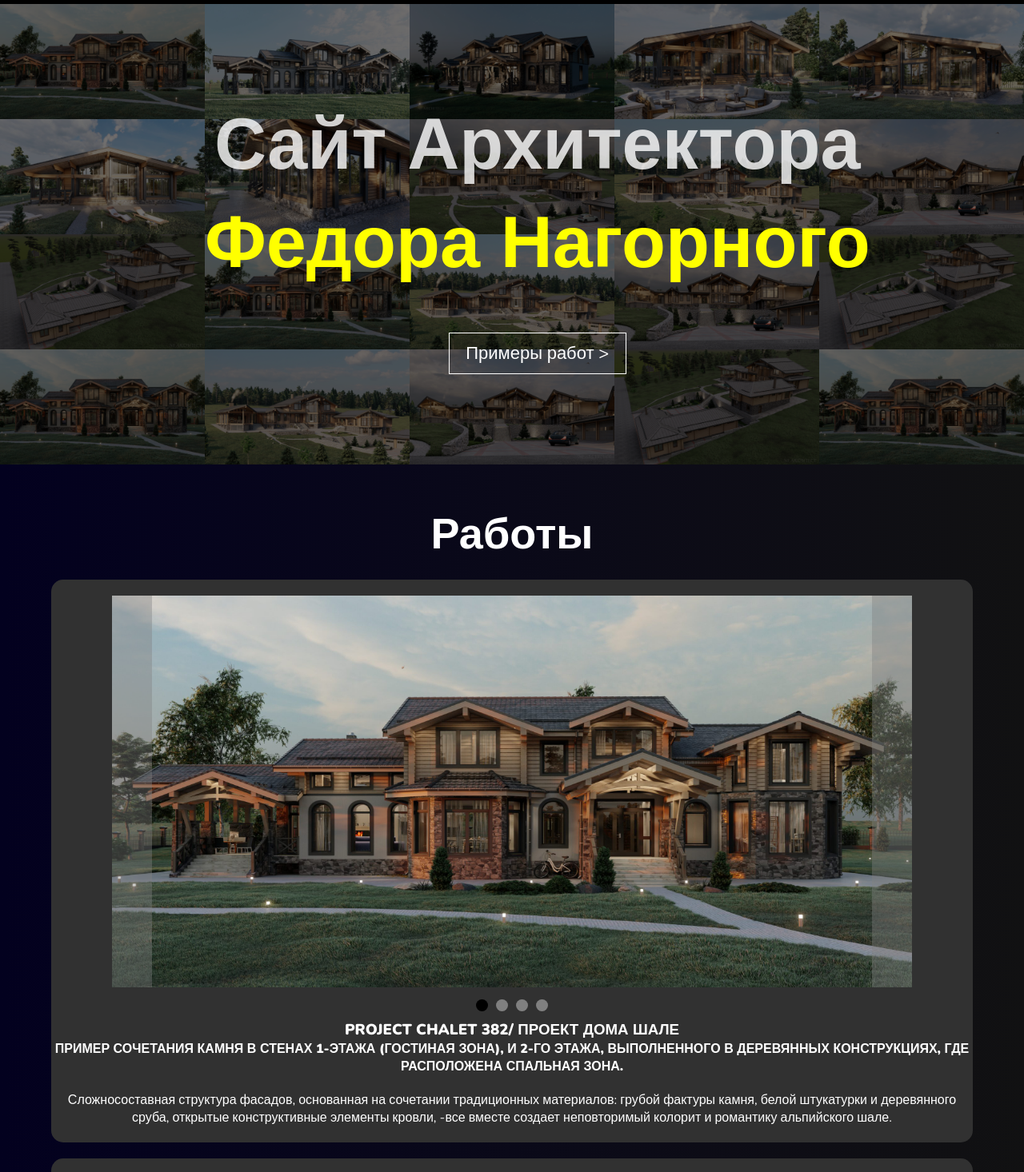
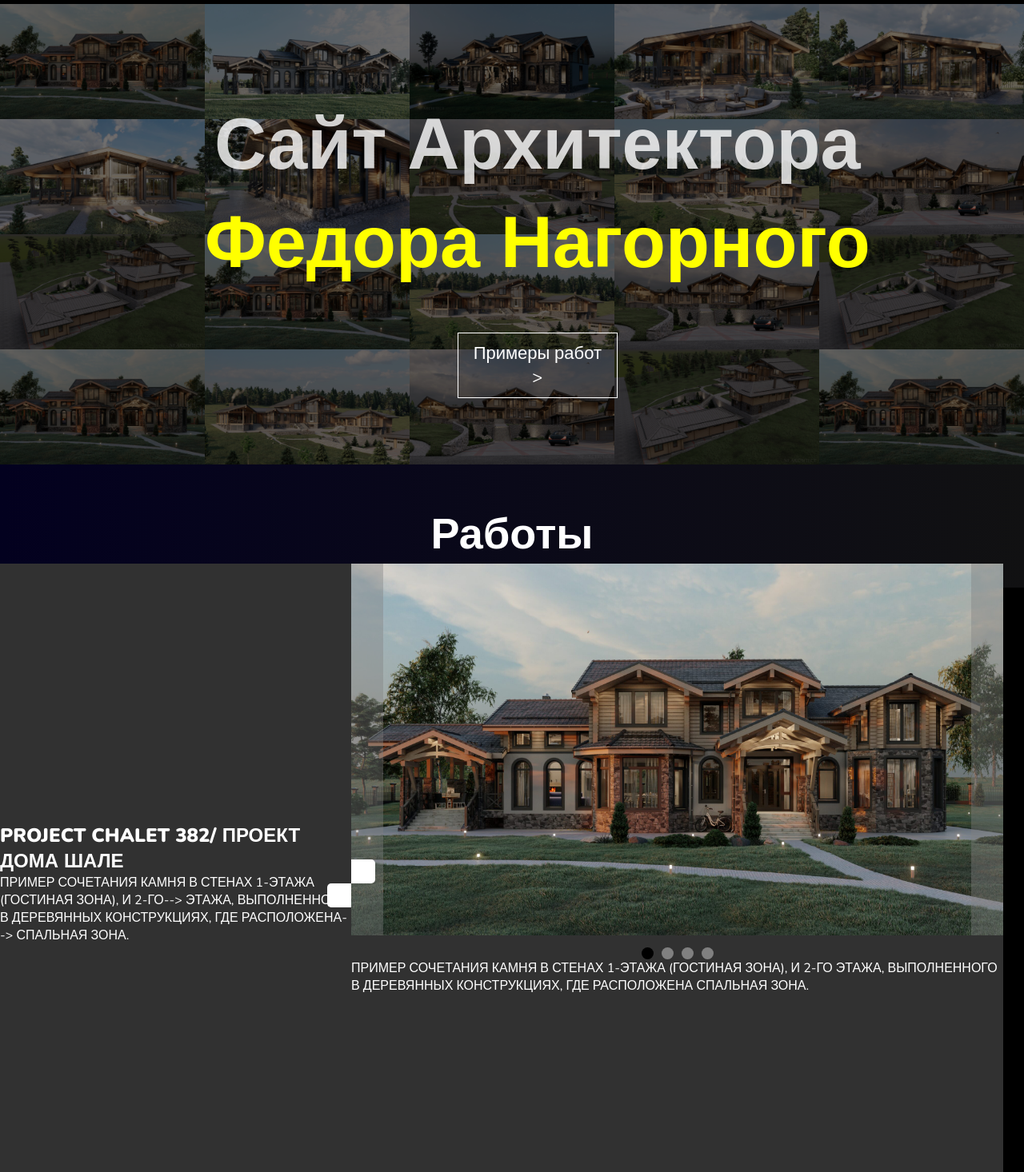
Before and after one commit to faudi3/dads, a website: page index.html in a window 1280 px wide. Shown: the part 65-1531 px from the top of the page at 80% size. Drawn offline with nearby package versions, Linux system fonts and the light colour scheme.

Commit message:
added vertical slider

```diff
--- a/blocks/examples/examples.css
+++ b/blocks/examples/examples.css
@@ -1,8 +1,5 @@
 .examples {
   margin-top: 50px;
-
-  width: 90%;
-  margin: 50px auto;
 }
 
 .examples__title {
@@ -13,13 +10,14 @@
 
 .examples__proj-title {
   text-align: center;
-  margin-top: 10px;
+  padding-top: 10px;
+  font-size: 32px;
 }
 
 .examples__block {
-  margin-top: 20px;
   background-color: #313131;
-  border-radius: 15px;
+}
+.examples__img {
 }
 
 .activeBL {
@@ -29,6 +27,7 @@
 
 .examples__proj-subtitle {
   text-align: center;
+  margin-top: 10px;
 }
 
 .examples__text {
@@ -46,9 +45,8 @@
 .slider-wrapper {
   max-width: 1000px;
   width: 100%;
-  max-height: 490px;
+
   position: relative;
-  margin-top: 20px;
 }
 
 .btn-prev,
@@ -57,7 +55,7 @@
   left: 0;
   top: 0;
   height: 100%;
-  width: 50px;
+  width: 40px;
   background-color: gray;
   opacity: 0.4;
   cursor: pointer;
--- /dev/null
+++ b/blocks/examples/vertSlider.css
@@ -0,0 +1,101 @@
+@import url("https://fonts.googleapis.com/css?family=Roboto&display=swap");
+
+* {
+  box-sizing: border-box;
+  margin: 0;
+  padding: 0;
+}
+
+body {
+  font-family: "Roboto", sans-serif;
+  height: 100vh;
+}
+
+.container {
+  position: relative;
+  overflow: hidden;
+  width: 98vw;
+  height: 100vh;
+}
+
+.sidebar {
+  height: 100%;
+  width: 35%;
+  position: absolute;
+  top: 0;
+  left: 0;
+  transition: transform 0.5s ease-in-out;
+}
+
+.sidebar > div {
+  height: 100%;
+  width: 100%;
+  display: flex;
+  flex-direction: column;
+  align-items: center;
+  justify-content: center;
+  color: #fff;
+}
+
+.sidebar h1 {
+  font-size: 40px;
+  margin-bottom: 10px;
+  margin-top: -30px;
+}
+
+.main-slide {
+  height: 100%;
+  position: absolute;
+  top: 0;
+  left: 35%;
+  width: 65%;
+  transition: transform 0.5s ease-in-out;
+}
+
+.main-slide > div {
+  background-repeat: no-repeat;
+  background-size: cover;
+  background-position: center center;
+  height: 100%;
+  width: 100%;
+}
+
+.up-button,
+.down-button {
+  background-color: #fff;
+  border: none;
+  color: #aaa;
+  cursor: pointer;
+  font-size: 16px;
+  padding: 15px;
+}
+
+.up-button,
+.down-button:hover {
+  color: #222;
+}
+
+.up-button,
+.down-button:focus {
+  outline: none;
+}
+
+.up-button,
+.down-button {
+  position: absolute;
+  left: 35%;
+  top: 50%;
+  z-index: 100;
+}
+
+.container .controls .down-button {
+  transform: translateX(-100%);
+  border-top-left-radius: 5px;
+  border-bottom-left-radius: 5px;
+}
+
+.container .controls .up-button {
+  transform: translateY(-100%);
+  border-top-right-radius: 5px;
+  border-bottom-right-radius: 5px;
+}
--- a/blocks/header/header.css
+++ b/blocks/header/header.css
@@ -1,5 +1,6 @@
 .header {
   background-color: black;
+  box-sizing: border-box;
 }
 
 .header__wrapper {
@@ -9,6 +10,7 @@
   margin: 0 30px;
   height: 70px;
   font-size: 24px;
+  box-sizing: border-box;
 }
 
 .menu {
@@ -24,6 +26,7 @@
   opacity: 1;
   transition: ease-in-out 0.3s;
   border-bottom: 1px solid white;
+  border-top: 1px solid white;
 }
 
 .header__contact {
@@ -35,7 +38,7 @@
 }
 
 .header__contact:hover {
-  border: 1px solid #fbfb01;
+  border: 2px solid #fbfb01;
   transition: ease-in-out 0.3s;
 }
 
--- a/index.html
+++ b/index.html
@@ -128,6 +128,32 @@
       </section>
       <section class="examples wow fadeIn" id="idexamples">
         <h2 class="examples__title wow fadeInRight">Работы</h2>
+        <div class="container">
+          <div class="sidebar">
+            <div style="background: #313131">
+              <h2 class="testing">
+                VOLGA RESIDENCE PROJECT / ПРОЕКТ РЕЗИДЕНЦИИ НА ВОЛГЕ
+              </h2>
+              <p>
+                Традиционный, но одновременно строгий и торжественный характер
+                данному строению придает симметричная структура, состоящая из
+                3-х основных, слегка повернутых друг к другу 2-этажных объемов с
+                пластичными фигурными торцами деревянных стен, соединенных между
+                собой 1-этажными галереями, и акцентированный портик
+                центрального входа с счетверенным брусовыми колоннами с высоким
+                каменным цоколем.
+              </p>
+            </div>
+            <div style="background: #313131">
+              <h2 class="testing">PROJECT CHALET 382/ ПРОЕКТ ДОМА ШАЛЕ</h2>
+              <p>
+                ПРИМЕР СОЧЕТАНИЯ КАМНЯ В СТЕНАХ 1-ЭТАЖА (ГОСТИНАЯ ЗОНА), И
+                2-ГО--> ЭТАЖА, ВЫПОЛНЕННОГО В ДЕРЕВЯННЫХ КОНСТРУКЦИЯХ, ГДЕ
+                РАСПОЛОЖЕНА--> СПАЛЬНАЯ ЗОНА.
+              </p>
+            </div>
+          </div>
+          <div class="main-slide">
             <div class="examples__block">
               <div class="flex-wrapper">
                 <div class="slider-wrapper">
@@ -153,19 +179,10 @@
                 <span class="dot"></span>
                 <span class="dot"></span>
               </div>
-          <h3 class="examples__proj-title animation wow fadeInDown">
-            PROJECT CHALET 382/ ПРОЕКТ ДОМА ШАЛЕ
-          </h3>
-          <h4 class="examples__proj-subtitle animation wow fadeInDown">
+              <p>
                 ПРИМЕР СОЧЕТАНИЯ КАМНЯ В СТЕНАХ 1-ЭТАЖА (ГОСТИНАЯ ЗОНА), И 2-ГО
                 ЭТАЖА, ВЫПОЛНЕННОГО В ДЕРЕВЯННЫХ КОНСТРУКЦИЯХ, ГДЕ РАСПОЛОЖЕНА
                 СПАЛЬНАЯ ЗОНА.
-          </h4>
-          <p class="examples__text animation wow fadeInDown">
-            Сложносоставная структура фасадов, основанная на сочетании
-            традиционных материалов: грубой фактуры камня, белой штукатурки и
-            деревянного сруба, открытые конструктивные элементы кровли, -все
-            вместе создает неповторимый колорит и романтику альпийского шале.
               </p>
             </div>
             <div class="examples__block">
@@ -183,34 +200,27 @@
                   <div class="slide">
                     <img class="examples__img" src="./img/volga4.jpg" />
                   </div>
-              <div class="slide">
-                <img class="examples__img" src="./img/volga5.jpg" />
-              </div>
                   <div class="btn-prev"></div>
                   <div class="btn-next"></div>
                 </div>
               </div>
+
               <div class="dots-wrapper">
                 <span class="dot active"></span>
                 <span class="dot"></span>
                 <span class="dot"></span>
                 <span class="dot"></span>
-            <span class="dot"></span>
               </div>
-          <h3 class="examples__proj-title wow fadeInDown">
-            VOLGA RESIDENCE PROJECT / ПРОЕКТ РЕЗИДЕНЦИИ НА ВОЛГЕ
-          </h3>
-          <h4 class="examples__proj-subtitle wow fadeInDown">
-            ДОМ ИЗ ПРОФИЛИРОВАННОГО КЕДРОВОГО БРУСА В СТИЛЕ СОВРЕМЕННОГО КАНТРИ
-          </h4>
-          <p class="examples__text wow fadeInDown">
-            Традиционный, но одновременно строгий и торжественный характер
-            данному строению придает симметричная структура, состоящая из 3-х
-            основных, слегка повернутых друг к другу 2-этажных объемов с
-            пластичными фигурными торцами деревянных стен, соединенных между
-            собой 1-этажными галереями, и акцентированный портик центрального
-            входа с счетверенным брусовыми колоннами с высоким каменным цоколем.
+              <p>
+                ДОМ ИЗ ПРОФИЛИРОВАННОГО КЕДРОВОГО БРУСА В СТИЛЕ СОВРЕМЕННОГО
+                КАНТРИ.
               </p>
+            </div>
+          </div>
+          <div class="controls">
+            <button class="down-button"></button>
+            <button class="up-button"></button>
+          </div>
         </div>
       </section>
       <section class="contacts animation wow fadeInRight" id="idcontacts">
@@ -260,5 +270,6 @@
       </h2>
     </footer>
     <script src="./js/bigSlider.js"></script>
+    <script src="./js/examplesscript.js"></script>
   </body>
 </html>
--- /dev/null
+++ b/js/examplesscript.js
@@ -0,0 +1,35 @@
+const upBtn = document.querySelector(".up-button");
+const downBtn = document.querySelector(".down-button");
+const sidebar = document.querySelector(".sidebar");
+const mainSlide = document.querySelector(".main-slide");
+const container = document.querySelector(".container");
+const slidesCount = mainSlide.querySelectorAll(".examples__block").length;
+
+sidebar.style.top = `-${(slidesCount - 1) * 100}vh`;
+
+let activeSlideIdx = 0;
+
+upBtn.addEventListener("click", () => {
+  changeSlide("up");
+});
+
+downBtn.addEventListener("click", () => {
+  changeSlide("down");
+});
+
+function changeSlide(direction) {
+  if (direction === "up") {
+    activeSlideIdx++;
+    if (activeSlideIdx === slidesCount) {
+      activeSlideIdx = 0;
+    }
+  } else if (direction === "down") {
+    activeSlideIdx--;
+    if (activeSlideIdx < 0) {
+      activeSlideIdx = slidesCount - 1;
+    }
+  }
+  const height = container.clientHeight;
+  mainSlide.style.transform = `translateY(-${activeSlideIdx * height}px)`;
+  sidebar.style.transform = `translateY(${activeSlideIdx * height}px)`;
+}
--- a/styles.css
+++ b/styles.css
@@ -1,6 +1,8 @@
 @import url("./blocks/header/header.css");
 @import url("./blocks/photo-grid/photo-grid.css");
 @import url("./blocks/examples/examples.css");
+@import url("./blocks/examples/vertSlider.css");
+
 @import url("./blocks/footer/footer.css");
 @import url("./blocks/contacts/contacts.css");
 @import url("./blocks/animation/animation.css");
@@ -13,7 +15,10 @@
   padding: 0;
   color: white;
 }
-
+html {
+  background: black;
+  box-sizing: border-box;
+}
 body {
   background-image: linear-gradient(to left, rgb(17, 17, 18), rgb(3, 1, 31));
 }
```
Lines whose indentation alone changed are shown as unchanged.
